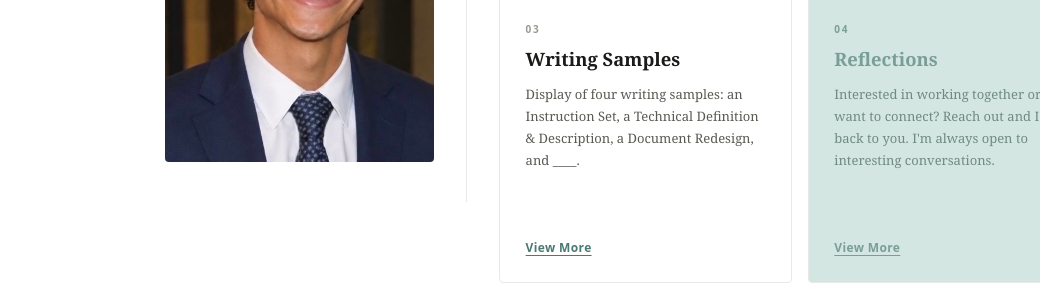
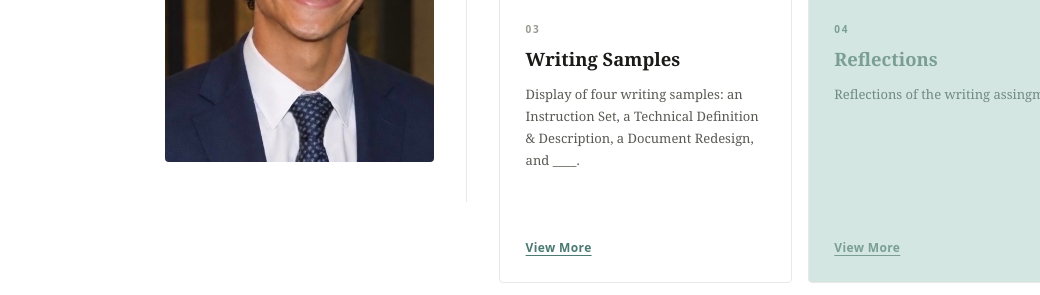
Before and after one commit to hvasconcellosfilho/hvasconcellosfilho.github.io, a plain HTML site: page ePortfolio.html in a window 1280 px wide. Shown: the part 417-712 px from the top of the page, 240-1280 px from the left. Drawn offline with Linux system fonts and the light colour scheme; a web font is replaced by a local one.

Commit message:
Update reflection text in ePortfolio.html

```diff
--- a/ePortfolio.html
+++ b/ePortfolio.html
@@ -403,7 +403,7 @@
       <span class="card-label">04</span>
       <h2 class="card-heading">Reflections</h2>
       <p class="card-body">
-        Interested in working together or just want to connect? Reach out and I'll get back to you. I'm always open to interesting conversations.
+        Reflections of the writing assingments.
       </p>
       <a class="card-link">View More</a>
     </div>
```
